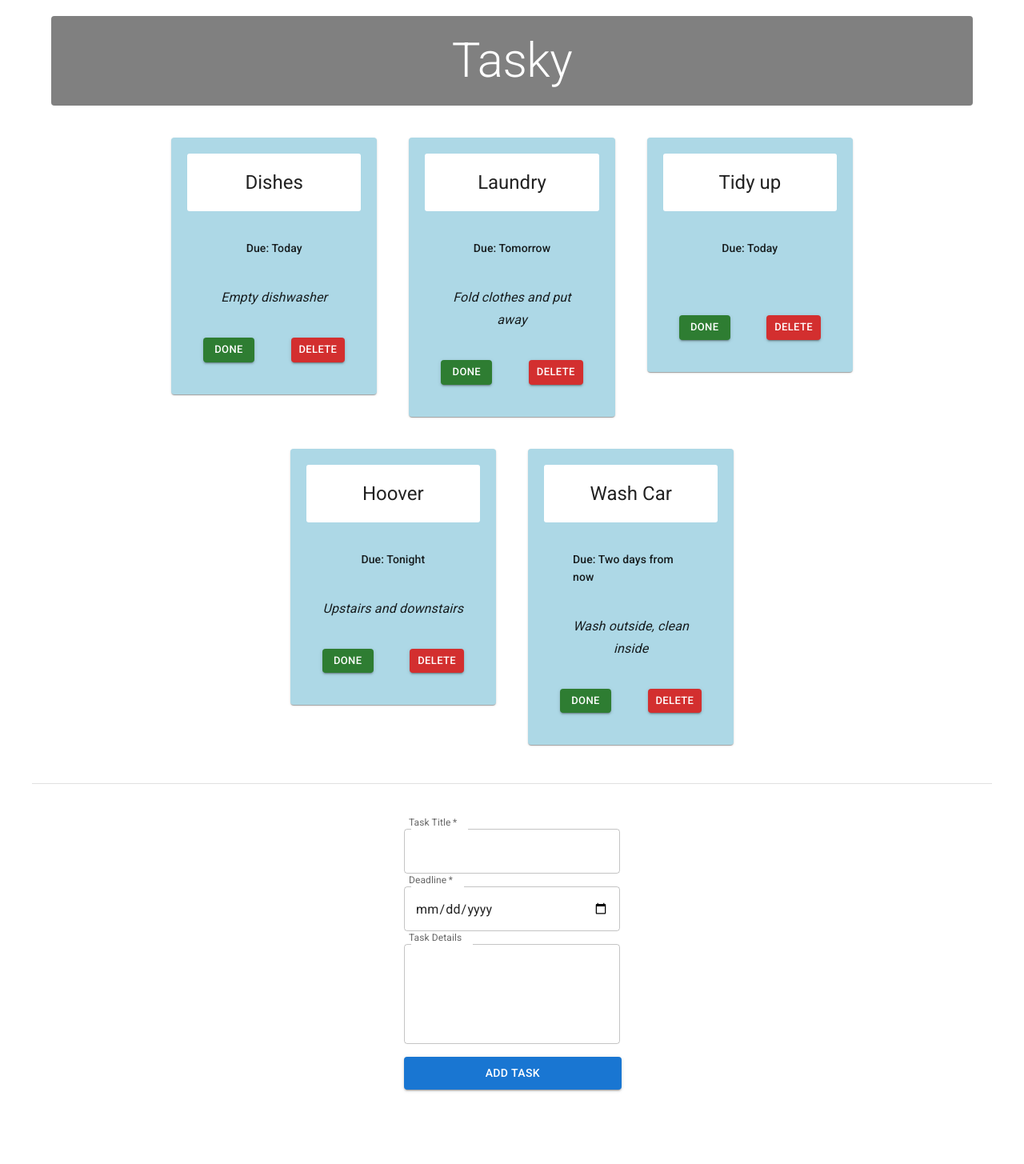
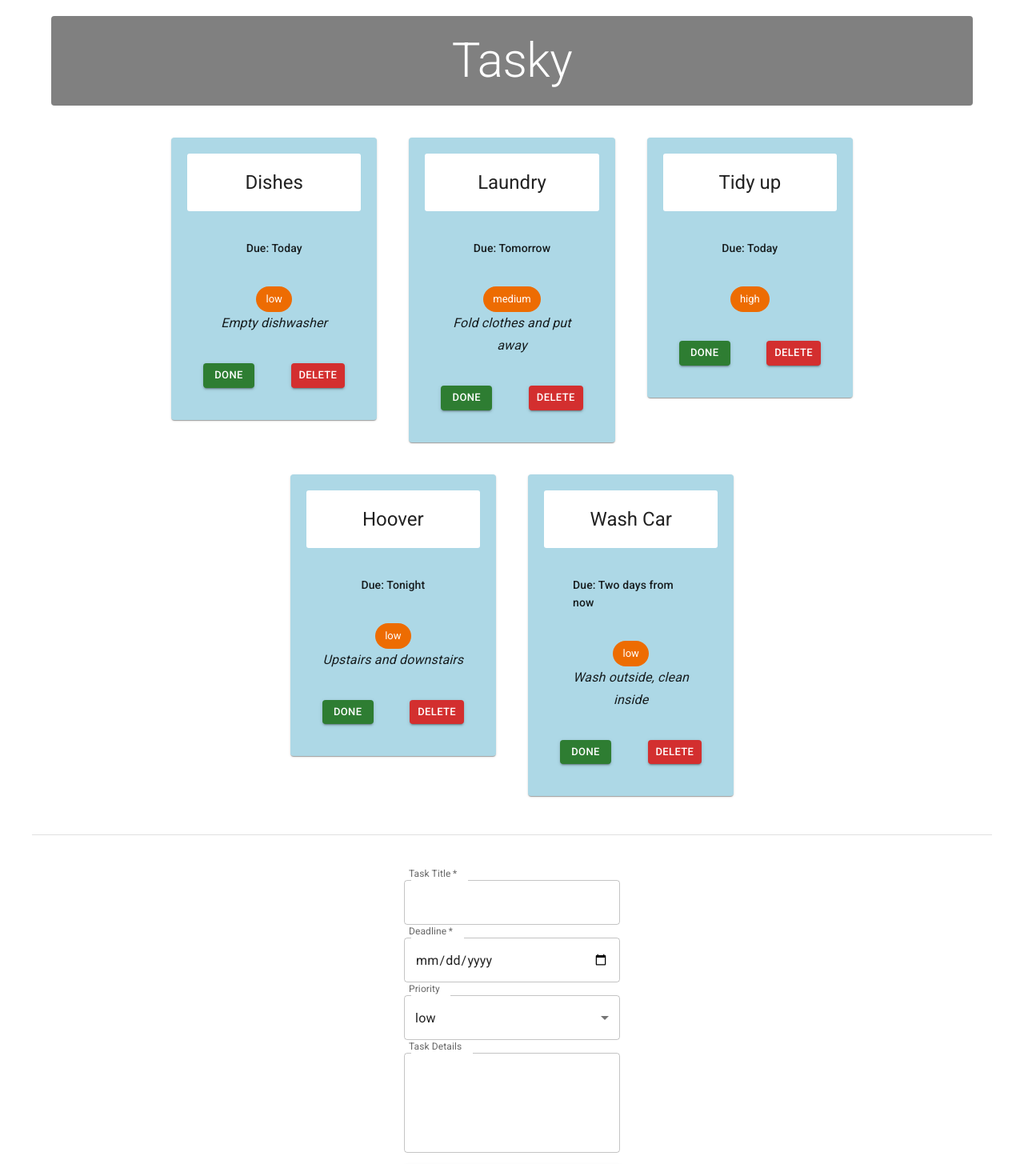
Before and after one commit to Diarmuidoc/react-basics-labs, a React (Create React App) app in the folder test-app/: page / in a window 1280 px wide. Shown: the top 1455 px of the page at 80% size. Built offline with nearby package versions, Linux system fonts and the light colour scheme.

Commit message:
Week 4, Exercise started

```diff
--- a/test-app/src/App.js
+++ b/test-app/src/App.js
@@ -11,11 +11,11 @@ function App() {
 
   const [ taskState, setTaskState ] = useState({
     tasks: [
-      { id: 1, title:"Dishes", description: "Empty dishwasher", deadline: "Today", done: false },
-      { id: 2, title: "Laundry", description: "Fold clothes and put away", deadline: "Tomorrow", done: false },
-      { id: 3, title: "Tidy up", deadline: "Today", done: false },
-      { id: 4, title: "Hoover", description: "Upstairs and downstairs", deadline: "Tonight", done: false },
-      { id: 5, title: "Wash Car", description: "Wash outside, clean inside", deadline: "Two days from now", done: false }
+      { id: 1, title:"Dishes", description: "Empty dishwasher", deadline: "Today", priority:"low", done: false },
+      { id: 2, title: "Laundry", description: "Fold clothes and put away", deadline: "Tomorrow", priority:"medium", done: false },
+      { id: 3, title: "Tidy up", deadline: "Today", priority:"high", done: false },
+      { id: 4, title: "Hoover", description: "Upstairs and downstairs", deadline: "Tonight", priority:"low", done: false },
+      { id: 5, title: "Wash Car", description: "Wash outside, clean inside", deadline: "Two days from now", priority:"low", done: false }
     ]
   });
 
@@ -48,6 +48,13 @@ function App() {
       case "description":
           form.description = event.target.value;
           break;
+
+
+      case "priority":
+          form.priority = event.target.value;
+          break;
+
+
       case "deadline":
           form.deadline = event.target.value;
           break;
@@ -101,6 +108,7 @@ function App() {
                 title={task.title}
                 description={task.description}
                 deadline={task.deadline}
+                priority={task.priority}
                 done={task.done}
                 key={task.id}
                 markDone = {() => doneHandler(index)}
--- a/test-app/src/components/Form.js
+++ b/test-app/src/components/Form.js
@@ -2,6 +2,26 @@ import React from "react";
 import Box from '@mui/material/Box';
 import TextField from '@mui/material/TextField';
 import Button from '@mui/material/Button';
+import MenuItem from '@mui/material/MenuItem';
+
+
+const priorityAr =[
+{
+  value: 'low',
+  label: 'low',
+  color: 'success'
+},
+{
+  value: 'medium',
+  label: 'medium',
+  color: 'warning'
+},
+{
+  value: 'high',
+  label: 'high',
+  color: 'error'
+}
+]
 
 const AddTaskForm = (props) => {
 
@@ -33,6 +53,31 @@ const AddTaskForm = (props) => {
           onChange={(event) => props.change(event)}
         />
       </div>
+
+
+
+      <div>
+      <TextField
+          id="priority"
+          name="priority"
+          select
+          label="Priority"
+          InputLabelProps={{ shrink: true }}
+          defaultValue="low"
+          onChange={(event) => props.change(event)}
+      >
+        {priorityAr.map((option) => (
+            <MenuItem key={option.value} value={option.value} color={option.color}>
+              {option.label}
+            </MenuItem>
+          ))}
+        </TextField>
+      </div>
+
+
+
+
+
       <div>
         <TextField
           name="description"
--- a/test-app/src/components/Task.js
+++ b/test-app/src/components/Task.js
@@ -7,6 +7,7 @@ import CardContent from '@mui/material/CardContent';
 import CardHeader from '@mui/material/CardHeader';
 import Grid from '@mui/material/Grid';
 import Typography from '@mui/material/Typography';
+import Chip from '@mui/material/Chip';
 
 const Task = (props) => {
 
@@ -44,6 +45,18 @@ const Task = (props) => {
                   Due: {props.deadline}
               </Typography>
               </Box>
+
+
+              <Box
+              sx={{
+                display: 'flex',
+                  justifyContent: 'center',
+                  alignItems: 'baseline',
+              }}>
+                <Chip label={props.priority} color="warning"/>
+              </Box>
+
+
               <Typography
                   component="p"
                   variant="subtitle1"
```
Also changed, not shown: 1 other file (tests, documents, lock files or other folders).
